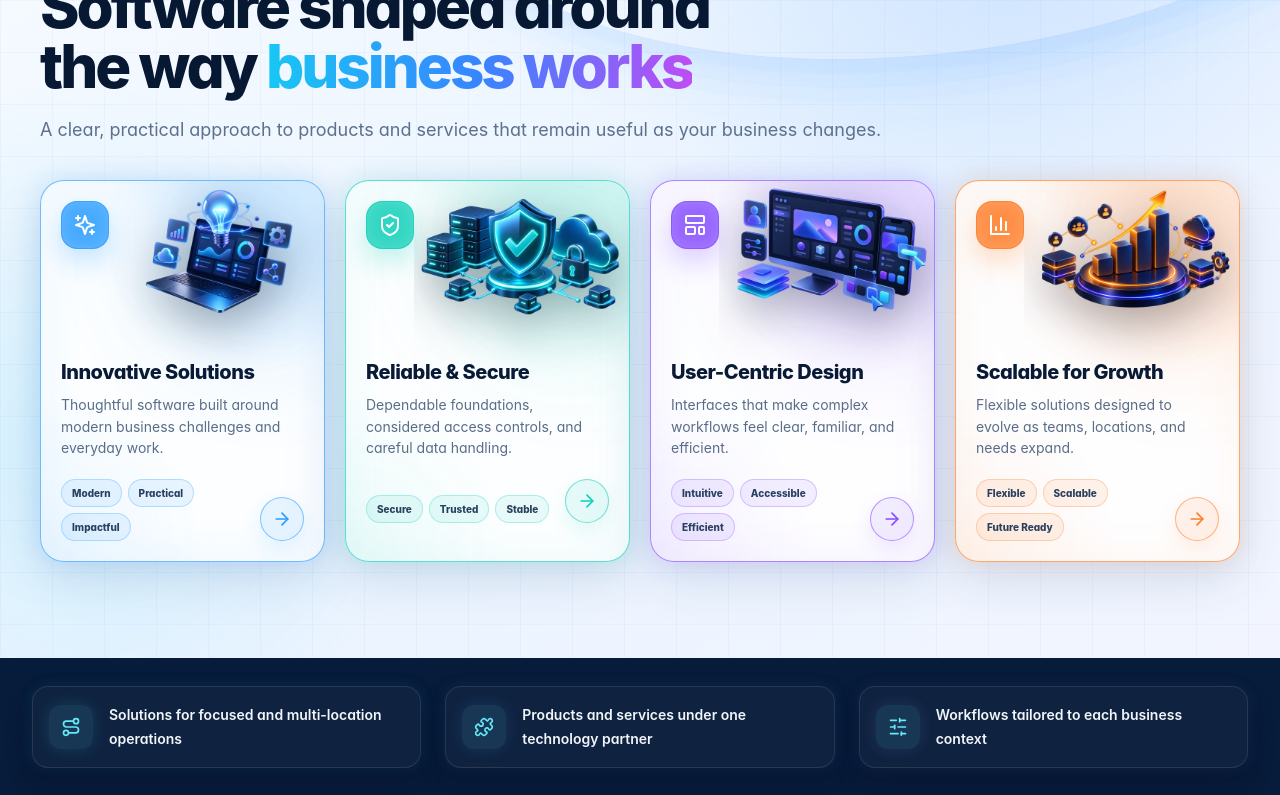
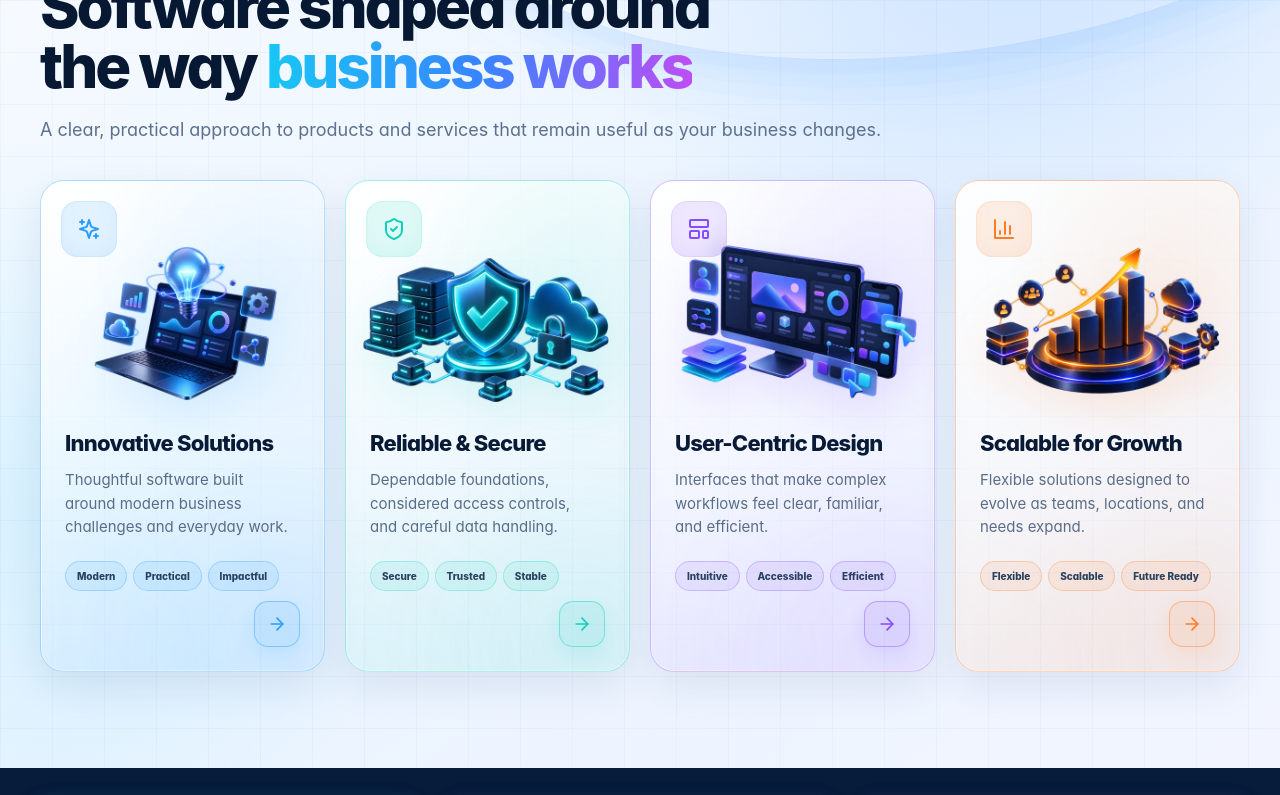
Before and after one commit to imrajeevraj/SMVM-Web, a React (Vite) app: page / in a window 1280 px wide. Shown: the part 2400-3195 px from the top of the page. Built offline with nearby package versions, Linux system fonts and the light colour scheme.

Commit message:
Fix why choose card footer layout

```diff
--- /dev/null
+++ b/src/components/home/WhyChooseSection.css
@@ -0,0 +1,169 @@
+/* Preserve the current card treatment while keeping this layout correction
+   isolated from the site's broader, actively evolving visual system. */
+.why-card.why-card {
+  min-height: 28.75rem;
+  border-color: rgb(var(--why-rgb) / 0.32);
+  background: linear-gradient(150deg, rgb(255 255 255 / 0.96), rgb(var(--why-rgb) / 0.045));
+  box-shadow:
+    0 16px 38px rgb(18 56 105 / 0.09),
+    inset 0 0 0 1px rgb(255 255 255 / 0.54);
+}
+
+.why-card.why-card::after {
+  background:
+    radial-gradient(circle at 78% 19%, rgb(var(--why-rgb) / 0.11), transparent 38%),
+    radial-gradient(circle at 10% 100%, rgb(var(--why-rgb) / 0.07), transparent 34%);
+}
+
+.dark .why-card.why-card {
+  border-color: rgb(var(--why-rgb) / 0.32);
+  background: linear-gradient(150deg, rgb(7 29 61 / 0.96), rgb(var(--why-rgb) / 0.075));
+  box-shadow:
+    0 20px 48px rgb(0 7 24 / 0.28),
+    inset 0 0 0 1px rgb(132 190 255 / 0.035);
+}
+
+.why-card.why-card:hover {
+  border-color: rgb(var(--why-rgb) / 0.62);
+  box-shadow:
+    0 27px 58px rgb(7 27 66 / 0.18),
+    0 0 28px rgb(var(--why-rgb) / 0.18);
+}
+
+.why-card .why-card-glow {
+  right: -4rem;
+  bottom: -6rem;
+  top: auto;
+  width: 15rem;
+  height: 15rem;
+  opacity: 0.6;
+  background: rgb(var(--why-rgb) / 0.14);
+}
+
+.why-card:hover .why-card-glow {
+  opacity: 1;
+  background: rgb(var(--why-rgb) / 0.22);
+}
+
+.why-card .why-card-icon {
+  width: 3.5rem;
+  height: 3.5rem;
+  color: rgb(var(--why-rgb));
+  border-color: rgb(var(--why-rgb) / 0.12);
+  background: rgb(var(--why-rgb) / 0.12);
+  box-shadow: inset 0 -8px 18px rgb(var(--why-rgb) / 0.04);
+}
+
+.why-card .why-card-visual {
+  left: 0;
+  right: 0;
+  top: 0.75rem;
+  width: auto;
+  height: 54%;
+  padding-inline: 0.5rem;
+}
+
+.why-card .why-card-art {
+  object-position: center;
+  filter: drop-shadow(0 16px 20px rgb(var(--why-rgb) / 0.12));
+}
+
+.why-card .why-card-content {
+  min-height: 28.75rem;
+  padding: 14.0625rem 1.25rem 1.25rem;
+}
+
+.why-card .why-card-title {
+  max-width: 92%;
+  font-size: 1.3125rem;
+  letter-spacing: -0.035em;
+}
+
+.why-card .why-card-copy {
+  max-width: 96%;
+  margin-top: 0.75rem;
+  font-size: 0.9375rem;
+}
+
+.why-card .why-card-footer {
+  display: flex;
+  flex-direction: column;
+  align-items: stretch;
+  gap: 0.625rem;
+}
+
+.why-card .why-card-tags {
+  display: flex;
+  flex-wrap: nowrap;
+  align-items: center;
+  gap: 0.375rem;
+  width: 100%;
+  min-width: 0;
+}
+
+.why-card .why-card-tag {
+  min-width: 0;
+  min-height: 1.875rem;
+  padding-inline: clamp(0.5rem, 0.85vw, 0.75rem);
+  white-space: nowrap;
+  font-size: clamp(0.625rem, 0.7vw, 0.6875rem);
+  line-height: 1;
+}
+
+.why-card .why-card-action-row {
+  display: flex;
+  min-height: 2.875rem;
+  align-items: center;
+  justify-content: flex-end;
+}
+
+.why-card .why-card-arrow {
+  width: 2.875rem;
+  height: 2.875rem;
+  border: 1px solid rgb(var(--why-rgb) / 0.42);
+  border-radius: 0.875rem;
+}
+
+.why-card .why-card-arrow:focus-visible {
+  outline: 2px solid rgb(var(--why-rgb));
+  outline-offset: 3px;
+}
+
+@media (max-width: 420px) {
+  .why-card .why-card-tags {
+    gap: 0.25rem;
+  }
+
+  .why-card .why-card-tag {
+    padding-inline: 0.45rem;
+    font-size: 0.625rem;
+  }
+}
+
+@media (min-width: 640px) {
+  .why-card.why-card,
+  .why-card .why-card-content {
+    min-height: 30.625rem;
+  }
+
+  .why-card .why-card-content {
+    padding: 15.625rem 1.5rem 1.5rem;
+  }
+
+  .why-card .why-card-title {
+    font-size: 1.375rem;
+  }
+}
+
+@media (max-width: 340px) {
+  .why-card .why-card-tag {
+    padding-inline: 0.375rem;
+    font-size: 0.59375rem;
+  }
+}
+
+@media (prefers-reduced-motion: reduce) {
+  .why-card .why-card-arrow {
+    transition: none;
+  }
+}
--- a/src/components/home/WhyChooseSection.tsx
+++ b/src/components/home/WhyChooseSection.tsx
@@ -3,6 +3,7 @@ import type { CSSProperties } from 'react';
 import { ArrowRight } from 'lucide-react';
 import { Link } from 'react-router-dom';
 import { reasons } from '@/data/site';
+import './WhyChooseSection.css';
 
 interface WhyChooseCardProps {
   reason: (typeof reasons)[number];
@@ -45,9 +46,11 @@ function WhyChooseCard({ reason, index }: WhyChooseCardProps) {
               <span key={feature} className="why-card-tag">{feature}</span>
             ))}
           </div>
-          <Link to="/contact" className="why-card-arrow" aria-label={`Discuss ${reason.title}`}>
-            <ArrowRight className="h-5 w-5" />
-          </Link>
+          <div className="why-card-action-row">
+            <Link to="/contact" className="why-card-arrow" aria-label={`Discuss ${reason.title}`}>
+              <ArrowRight className="h-5 w-5" />
+            </Link>
+          </div>
         </div>
       </div>
     </motion.article>
```
